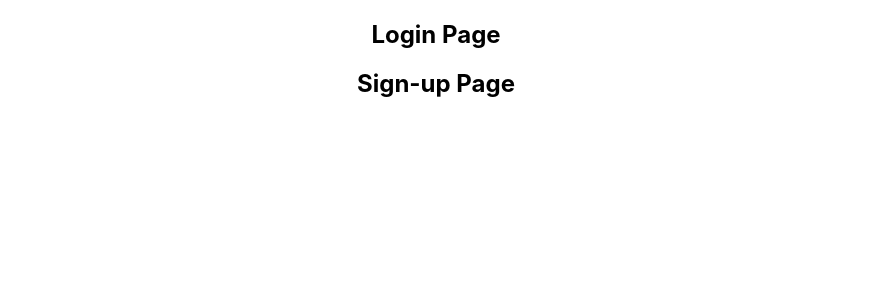
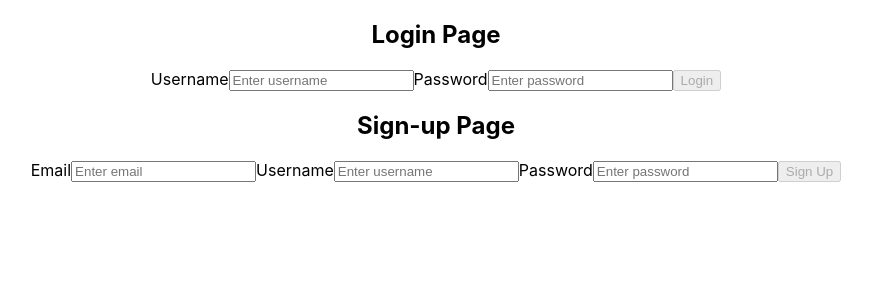
Before and after one commit to kylegreen149/login-page, a React (Create React App) app: page / in a window 1280 px wide. Shown: the top 300 px of the page, without its empty margins (204-1076 px from the left). Built offline with nearby package versions, Linux system fonts and the light colour scheme.

Commit message:
Implement Login and Signup components with validation and state management

```diff
--- a/src/components/Login.js
+++ b/src/components/Login.js
@@ -1,7 +1,36 @@
-import React from "react"
+import React, { useState } from "react"
 
 const Login = () => {
-    return <h2>Login Page</h2>
+    const [formData, setFormData] = useState({"username": "", "password": ""})
+    const isDisabled = !formData.username || !formData.password
+
+    const handleChange = (e) => {
+        setFormData({...formData, [e.target.name] : e.target.value})
+        // console.log(e.target.value)
+    }
+
+    const handleSubmit = (e) => {
+        e.preventDefault()
+        console.log("Attempted login with:", formData)
+    }
+
+    return (
+        <>
+            <h2>Login Page</h2>
+            <form onSubmit={handleSubmit}>
+                <label>Username
+                    <input type="text" name="username" placeholder="Enter username" value={formData.username} onChange={handleChange}/>
+                </label>
+                <label>Password
+                    <input type="password" name="password" placeholder="Enter password" value={formData.password} onChange={handleChange}/>
+                </label>
+                <button type="submit" disabled={isDisabled}>Login</button>
+            </form>
+        </>
+    )
 }
 
+// Step 1. Create basic JSX (skeleton)
+// Step 2. Import useState and incorporate logic
+
 export default Login
--- a/src/components/Signup.js
+++ b/src/components/Signup.js
@@ -1,7 +1,37 @@
-import React from "react"
+import React, { useState } from "react"
 
 const Signup = () => {
-    return <h2>Sign-up Page</h2>
+    const [formData, setFormData] = useState({"email": "", "username": "", "password": ""})
+    const isDisabled = !formData.email || !formData.username || !formData.password
+
+    const handleChange = (e) => {
+        setFormData({...formData, [e.target.name] : e.target.value})
+        // console.log(e.target.value)
+    }
+
+    const handleSubmit = (e) => {
+        e.preventDefault()
+        console.log("Successfully created account with:", formData)
+    }
+
+    return (
+        <>
+            <h2>Sign-up Page</h2>
+            <form onSubmit={handleSubmit}>
+                <label>Email
+                    <input type="email" name="email" placeholder="Enter email" value={formData.email} onChange={handleChange}/>
+                </label>
+                <label>Username
+                    <input type="text" name="username" placeholder="Enter username" value={formData.username} onChange={handleChange}/>
+                </label>
+                <label>Password
+                    <input type="password" name="password" placeholder="Enter password" value={formData.password} onChange={handleChange}/>
+                </label>
+                <button type="submit" disabled={isDisabled}>Sign Up</button>
+            </form>
+        </>
+
+    )
 }
 
 export default Signup
```
